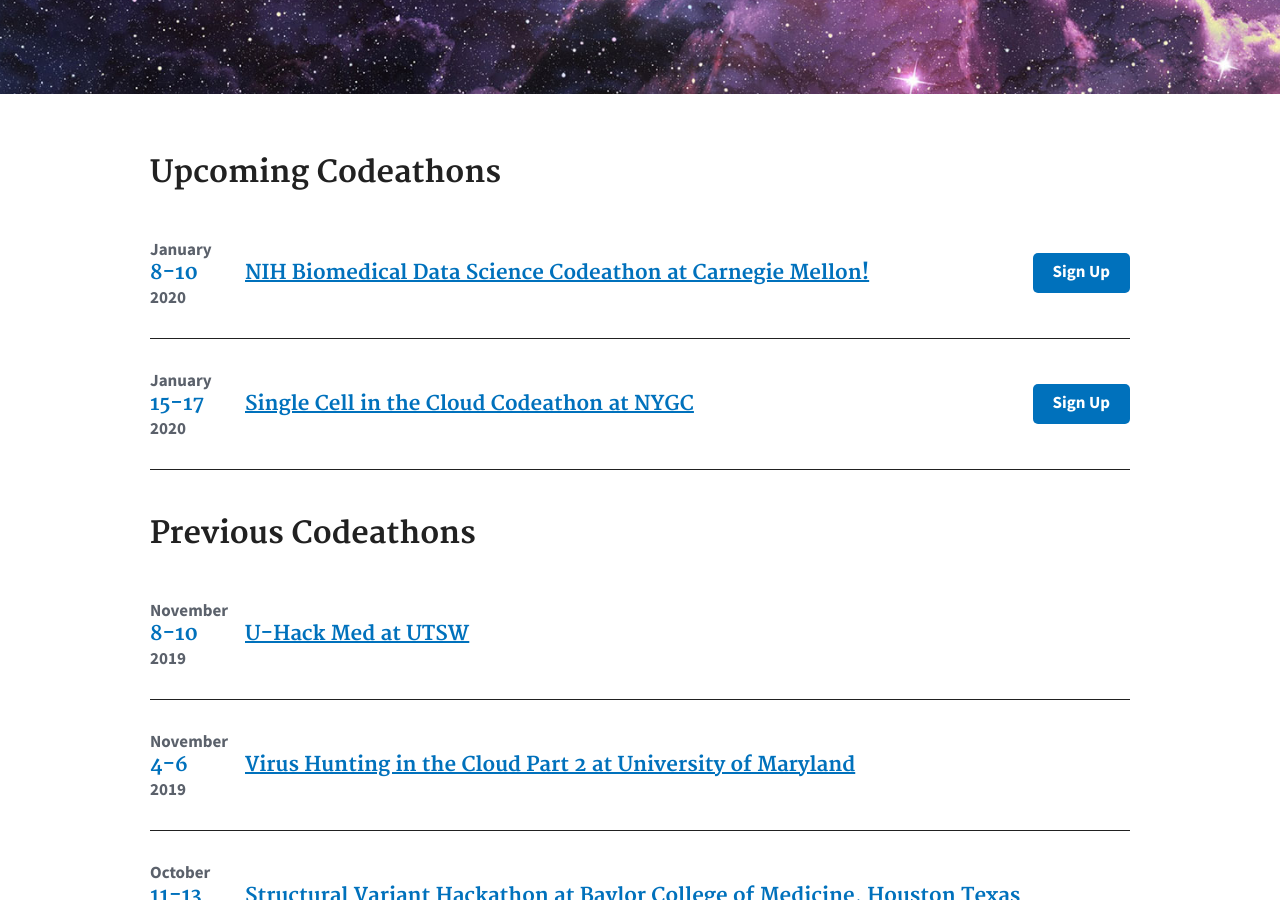
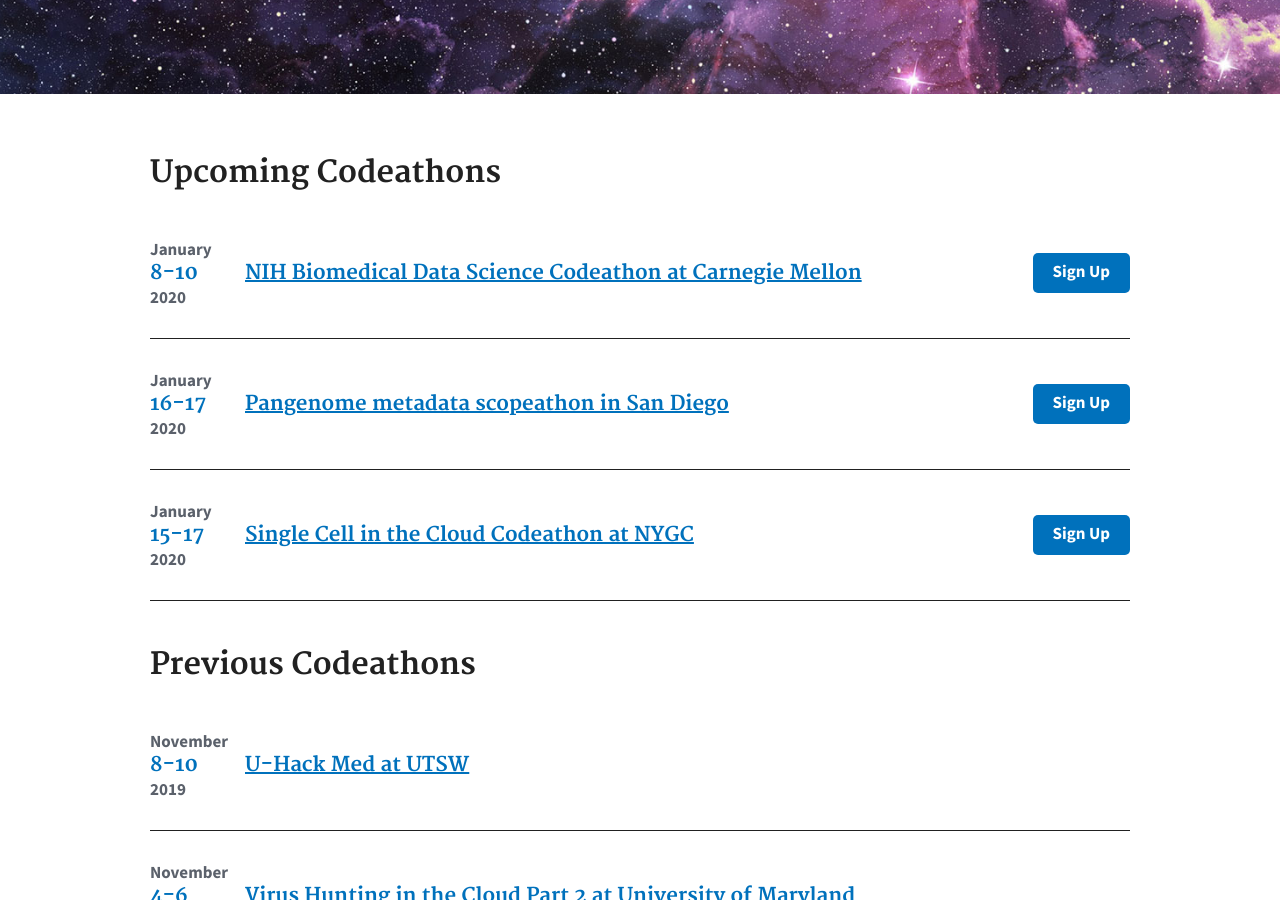
Before and after one commit to NCBI-Codeathons/ncbi-codeathons.github.io, a Jekyll site: the page built from index.md, in a window 1280 px wide and 900 px high, scrolled down 423 px. Built offline with Jekyll 4.4.1, drawn with Linux system fonts in a browser that asks for light colours.

Commit message:
Update upcoming-hackathon.yml

```diff
--- a/_data/upcoming-hackathon.yml
+++ b/_data/upcoming-hackathon.yml
@@ -1,8 +1,14 @@
 - month: "January"
   day: "8-10"
   year: "2020"
-  title: "NIH Biomedical Data Science Codeathon at Carnegie Mellon!"
+  title: "NIH Biomedical Data Science Codeathon at Carnegie Mellon"
   link: "https://support.nlm.nih.gov/CMU_codeathon_Jan2020/"
+
+- month: "January"
+  day: "16-17"
+  year: "2020"
+  title: "Pangenome metadata scopeathon in San Diego"
+  link: "https://ncbiinsights.ncbi.nlm.nih.gov/2019/11/19/metadata-scopeathon/"
 
 - month: "January"
   day: "15-17"
```
